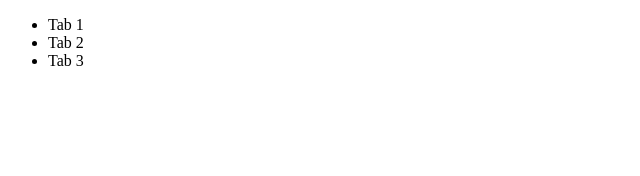
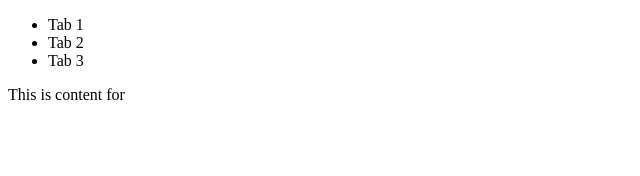
Before and after one commit to acciojob/react-composition-1-arjunsinghbazal, a React app: page / in a window 1280 px wide. Shown: the top 176 px of the page, without its empty margins (0-640 px from the left). Built offline with nearby package versions, Linux system fonts and the light colour scheme.

Commit message:
submitting code-Sat Jun 10 2023 19:47:37 GMT+0530 (India Standard Time)

```diff
--- a/src/components/App.js
+++ b/src/components/App.js
@@ -16,7 +16,7 @@ const App = () => {
         <li onClick={() => handleTabClick("Tab 2")}>Tab 2</li>
         <li onClick={() => handleTabClick("Tab 3")}>Tab 3</li>
       </ul>
-      {activeTab && <Tab title={activeTab} />}
+      {<Tab title={activeTab}/>}
     </div>
   );
 };
```
